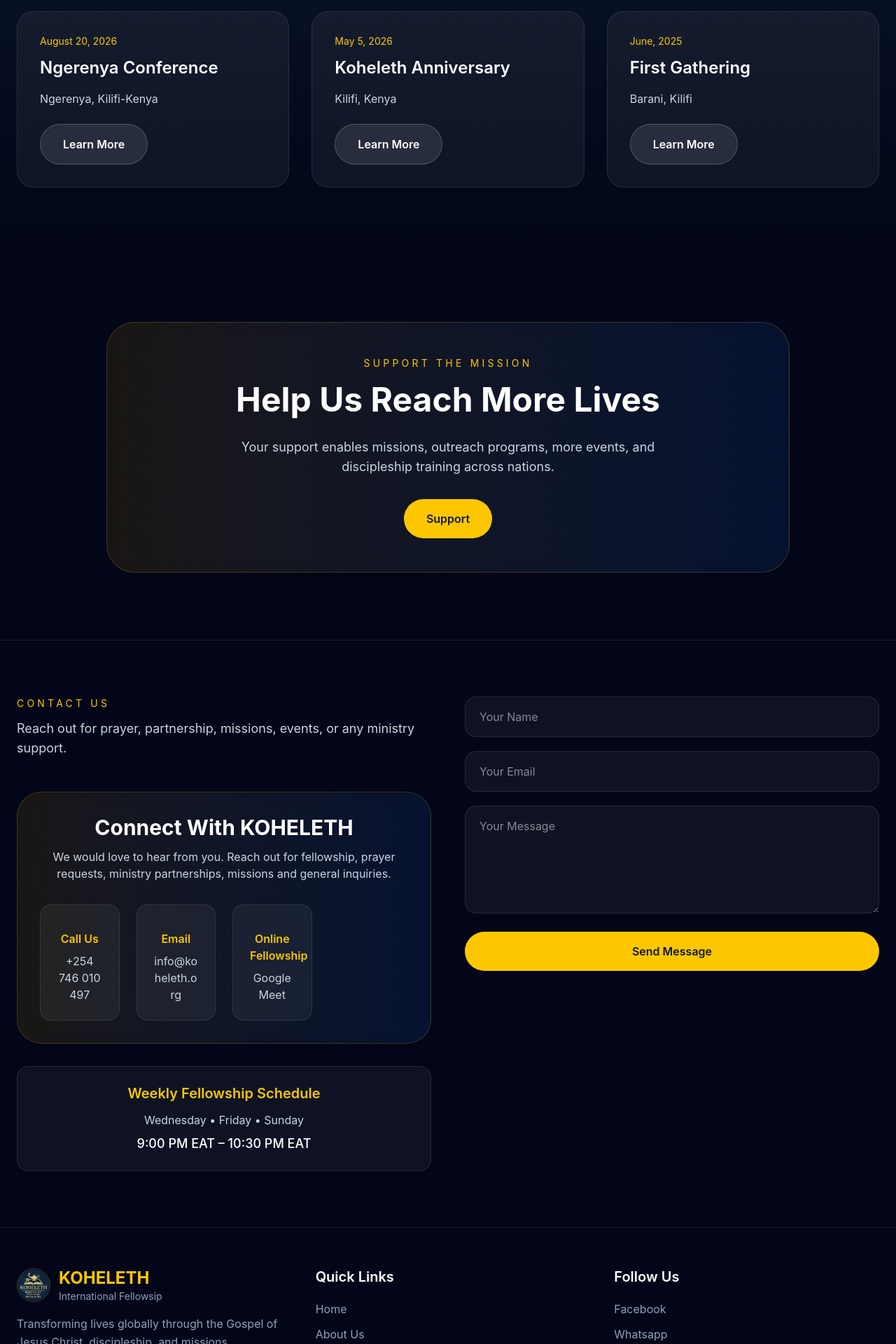
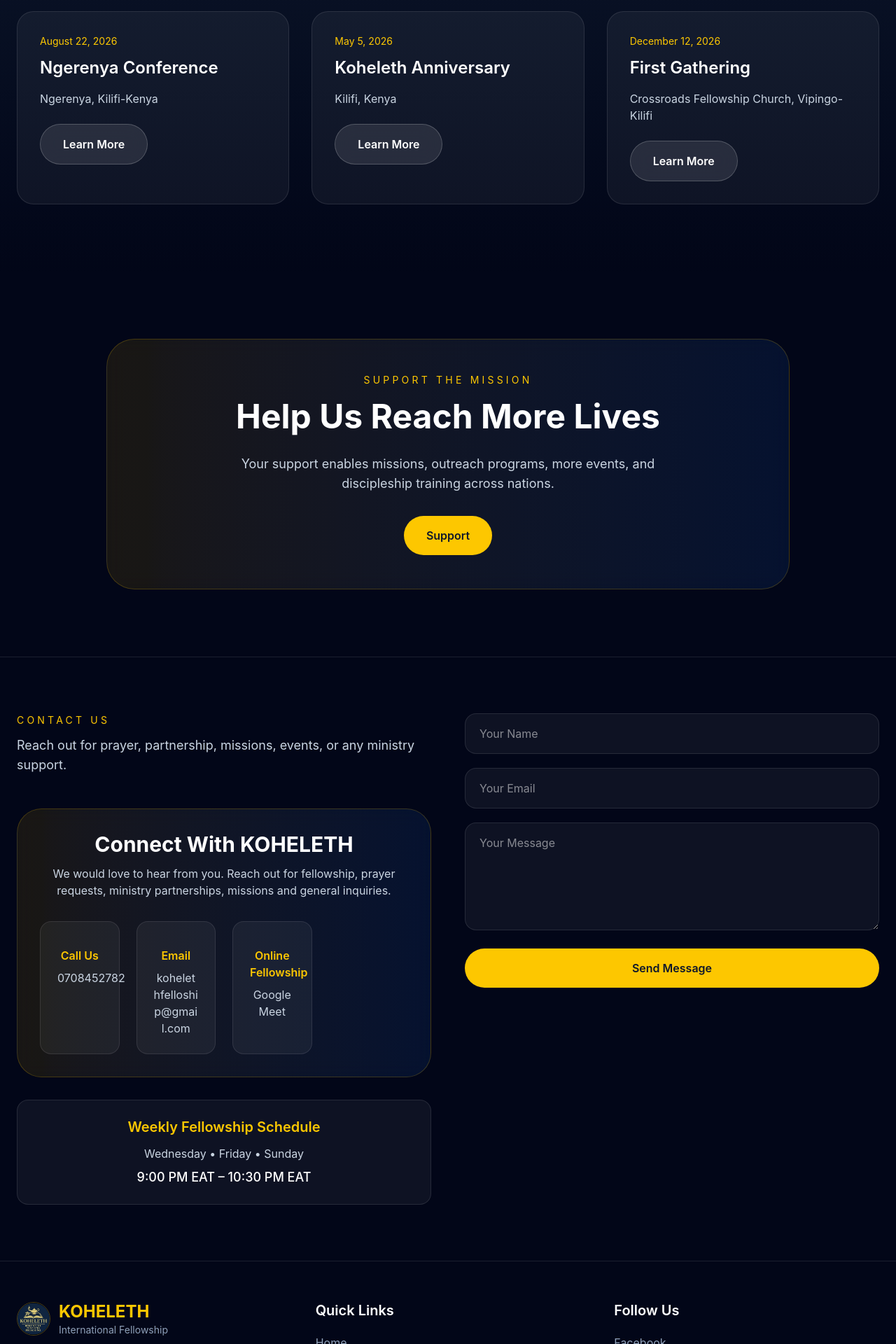
Before and after one commit to JimmySaf/Koheleth-organization-website, a React (Vite) app: page / in a window 1280 px wide. Shown: the part 5520-7440 px from the top of the page at 70% size. Built offline with nearby package versions, Linux system fonts and the light colour scheme; the HTML template or start-up script is replaced by a standard one.

Commit message:
Contacts Update

```diff
--- a/src/App.tsx
+++ b/src/App.tsx
@@ -40,7 +40,7 @@
   const events = [
     {
       title: 'Ngerenya Conference',
-      date: 'August 20, 2026',
+      date: 'August 22, 2026',
       location: 'Ngerenya, Kilifi-Kenya',
     },
 
@@ -52,8 +52,8 @@
 
     {
       title: 'First Gathering',
-      date: 'June, 2025',
-      location: 'Barani, Kilifi',
+      date: 'December 12, 2026',
+      location: 'Crossroads Fellowship Church, Vipingo-Kilifi',
     },
   ];
 
@@ -748,7 +748,7 @@
         </h4>
 
         <p className="mt-2 text-slate-300">
-          +254 746 010 497
+         0708452782
         </p>
 
       </div>
@@ -765,7 +765,7 @@
         </h4>
 
         <p className="mt-2 text-slate-300 break-all">
-          info@koheleth.org
+          kohelethfelloship@gmail.com
         </p>
 
       </div>
@@ -882,7 +882,7 @@
                 </h2>
 
                 <p className="text-sm text-slate-400">
-                  International Fellowsip
+                  International Fellowship
                 </p>
               </div>
             </div>
```
